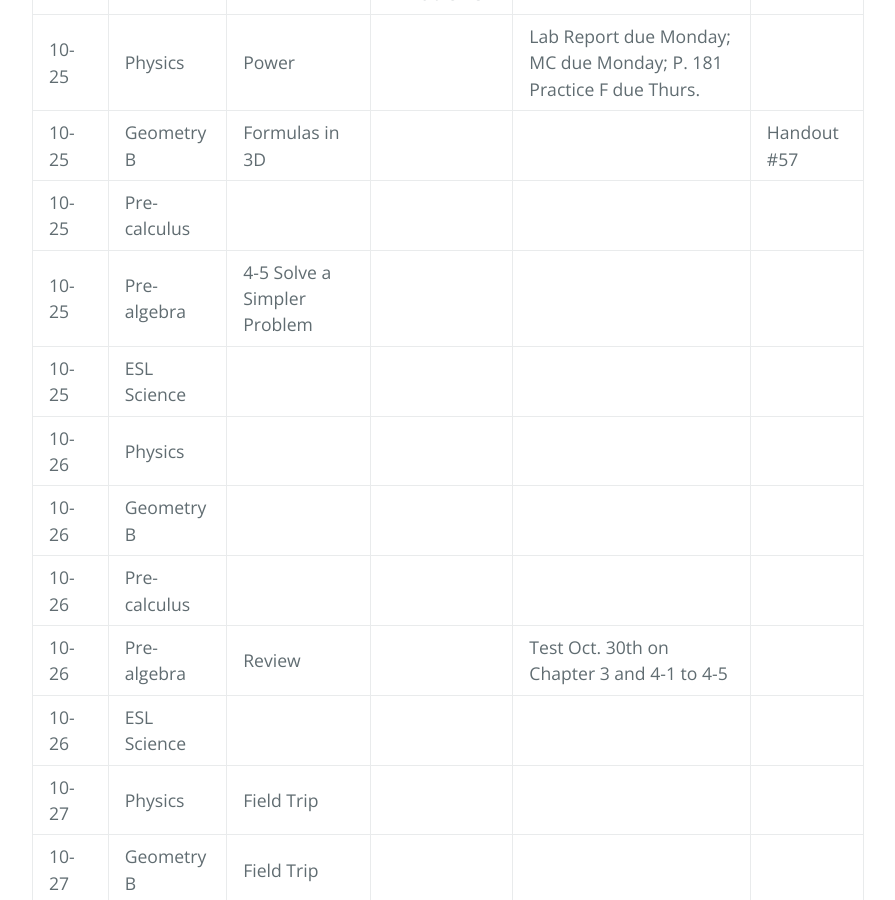
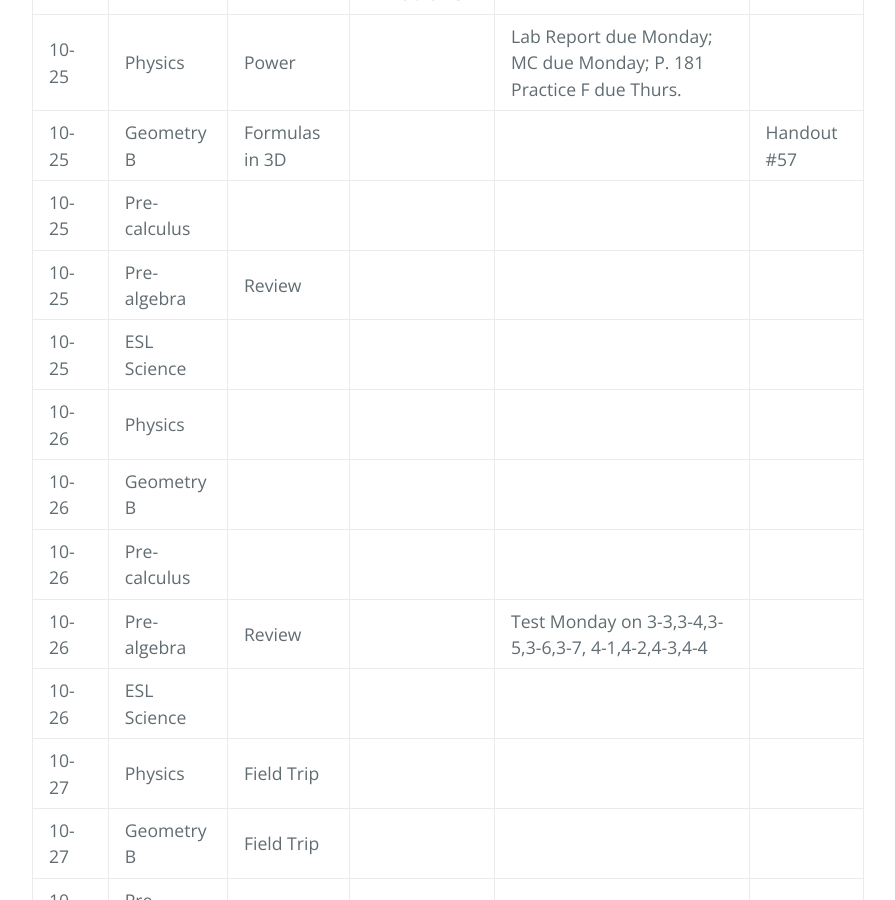
Before and after one commit to gpayoo/gpayoo, a Jekyll site: the page built from index.md, in a window 1280 px wide and 900 px high, scrolled down 624 px. Shown: the whole window, without its empty margins (192-1087 px from the left). Built offline with Jekyll 4.4.1, drawn with Linux system fonts in a browser that asks for light colours; our own code applies the rules of GitHub Pages for plain Markdown files.

Commit message:
Update index.md

```diff
--- a/index.md
+++ b/index.md
@@ -13,12 +13,12 @@ layout: default
 | 10-25 | Physics | Power | | Lab Report due Monday; MC due Monday; P. 181 Practice F due Thurs.
 | 10-25 | Geometry B |  Formulas in 3D | |   |  Handout #57
 | 10-25 | Pre-calculus | | |
-| 10-25 | Pre-algebra | 4-5 Solve a Simpler Problem  | |
+| 10-25 | Pre-algebra | Review  | |
 | 10-25 | ESL Science | |  |
 | 10-26 | Physics |  | |
 | 10-26 | Geometry B |   | |   |
 | 10-26 | Pre-calculus | | |
-| 10-26 | Pre-algebra | Review  | | Test  Oct. 30th on Chapter 3 and 4-1 to 4-5
+| 10-26 | Pre-algebra | Review  | | Test  Monday on 3-3,3-4,3-5,3-6,3-7, 4-1,4-2,4-3,4-4
 | 10-26 | ESL Science | |  |
 | 10-27 | Physics | Field Trip | |
 | 10-27 | Geometry B | Field Trip  | |   |
```
